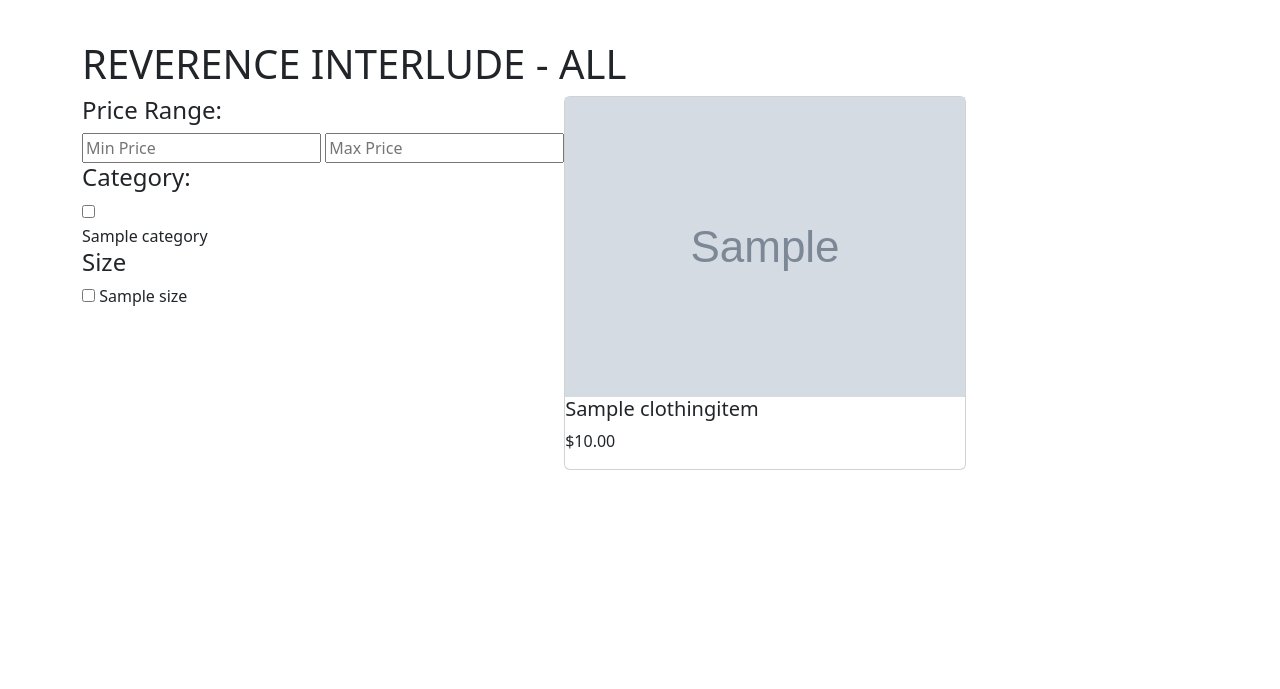
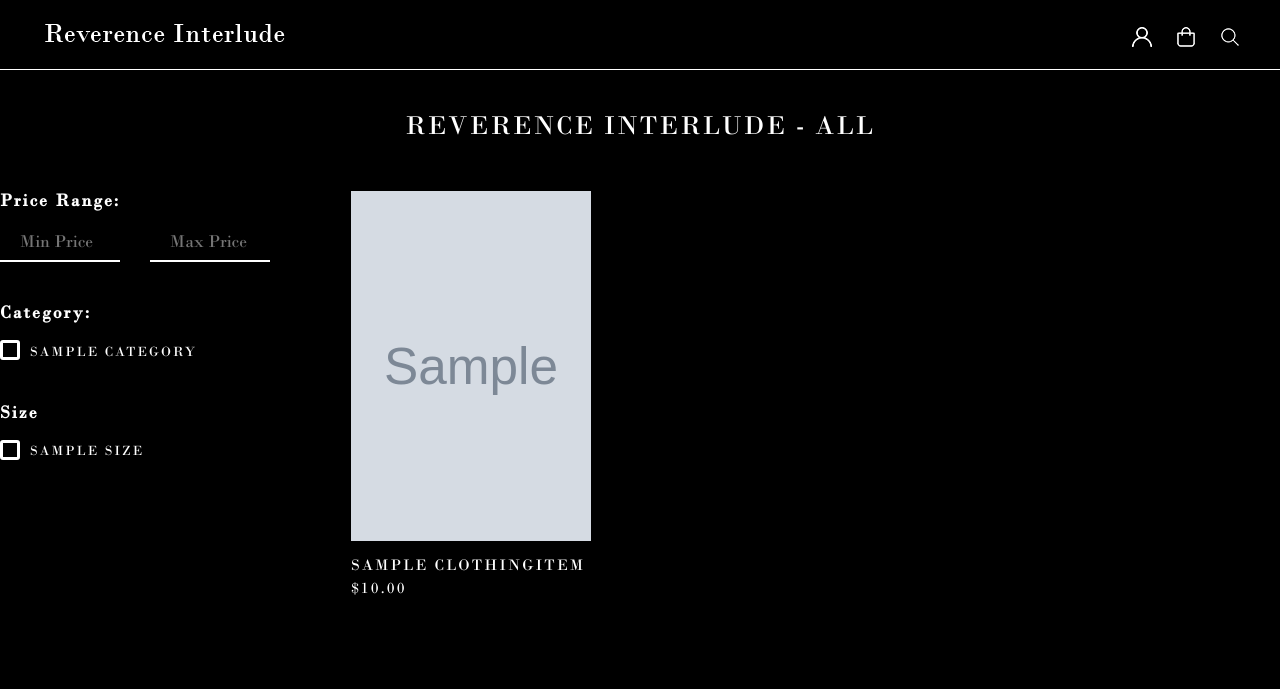
Before and after one commit to SigmaElite/DJS, a Django app: page / in a window 1280 px wide. Shown: the top 689 px of the page. Run offline with Django 5.2, Linux system fonts and the light colour scheme; tables that the repository leaves empty hold one stand-in row (values such as "Sample post"); grey boxes marked "Sample" are stand-in pictures; some libraries are stand-ins or nearby versions.

Commit message:
доделали каталог и настроили медиа

```diff
--- a/DJSITE/DJSITE/settings.py
+++ b/DJSITE/DJSITE/settings.py
@@ -122,3 +122,6 @@
 # https://docs.djangoproject.com/en/5.2/ref/settings/#default-auto-field
 
 DEFAULT_AUTO_FIELD = 'django.db.models.BigAutoField'
+
+MEDIA_URL = 'media/'
+MEDIA_ROOT = BASE_DIR / 'media'
--- a/DJSITE/DJSITE/urls.py
+++ b/DJSITE/DJSITE/urls.py
@@ -1,23 +1,13 @@
-"""
-URL configuration for DJSITE project.
-
-The `urlpatterns` list routes URLs to views. For more information please see:
-    https://docs.djangoproject.com/en/5.2/topics/http/urls/
-Examples:
-Function views
-    1. Add an import:  from my_app import views
-    2. Add a URL to urlpatterns:  path('', views.home, name='home')
-Class-based views
-    1. Add an import:  from other_app.views import Home
-    2. Add a URL to urlpatterns:  path('', Home.as_view(), name='home')
-Including another URLconf
-    1. Import the include() function: from django.urls import include, path
-    2. Add a URL to urlpatterns:  path('blog/', include('blog.urls'))
-"""
 from django.contrib import admin
 from django.urls import path, include
+from django.conf import settings
+from django.conf.urls.static import static
 
 urlpatterns = [
     path('admin/', admin.site.urls),
     path('', include('main.urls', namespace='main'))
 ]
+
+if settings.DEBUG:
+    urlpatterns += static(settings.MEDIA_URL,
+                          document_root=settings.MEDIA_ROOT) #это чтоб фото товара высвеч на сайте там еще поработали в сеттингс для этого
--- a/DJSITE/main/static/css/base.css
+++ b/DJSITE/main/static/css/base.css
@@ -0,0 +1,239 @@
+@font-face {  /*f-f вы можете загруз шрифт с вашего сервера (или из внешнего источника) и применить его к тексту на вашей странице*/
+    font-family: 'BODONI'; /* Имя, которое будет использоваться для обращ на шрифт */
+    src: url(../font/BOD_R.TTF);
+}
+
+:root {
+    --gold: #ccaf6b;
+}
+
+body {
+    background-color: black;
+    color: #fff;
+    font-family: 'BODONI', serif;
+    font-size: 18px;
+    letter-spacing: 2px;
+}
+
+a {
+    transition: all .4s ease;
+    color: var(--gold);
+    text-decoration: none;
+}
+
+a:hover {
+    opacity: 0.7; /* будет становится прозрачным плавно .4s */
+}
+
+h2 {
+    font-size: 38px;
+}
+
+h4 {
+    font-size: 18px;
+    font-weight: 300;
+}
+
+h5 {
+    font-weight: 300;
+    font-size: 16px;
+    margin: 0;
+}
+
+p {
+    font-weight: 300;
+    font-size: 16px;
+}
+
+.container {
+    max-width: 1400px; /* Элемент .container не сможет быть шире 1400 пикселей. */
+    margin: 0 auto;  /* по вертикали будет 0 по ширине авто */
+    padding: 40px 0;
+}
+
+.header {
+    padding: 0 40px;
+    height: 70px;
+    justify-content: space-between; /*распрет эл внутри флекс-контейнера так, чтобы 1 и последний элементы были прижаты к краям, а пространст между ними было равномерно распределено.*/
+    border-bottom: 1px solid #fff;
+    background-color: #000;
+}
+
+.input-container {
+    position: relative;
+    display: flex;
+}
+
+.search {
+    padding-right: 150px;
+    padding-bottom: 10px;
+}
+
+.form_input {
+    border: none;
+    border-bottom: 1px solid #fff;
+    width: 350px;
+    padding: 5px 10px;
+    padding-right: 40px;
+}
+
+.form_input::placeholder {
+    color:#000
+}
+
+.form_input:focus {
+    all: unset; /* сняли дефолт стили */
+    border: none;
+    background-color: #000;
+    width: 330px;
+    padding: 5px 10px;
+    border-bottom: 1px solid #fff;
+    letter-spacing: 2px;
+}
+
+.form_input, textarea {
+    color: #fff;
+}
+
+.btnforsearch {
+    position: absolute; /*Элемент будет позиционироваться относительно ближайшего родителя с position: relative;, absolute; или fixed; . Если такого родителя нет, то относительно документа*/
+    left: 96%; /* left указывает, насколько элемент сдвинут от левого края своего родителя */
+    background-color: #000;
+    top: 26%;
+    background: url(../img/search.png);
+    border: none;
+    width: 20px;
+    height: 20px;
+}
+
+.forsearch {
+    position: relative; /*можете использ свойства top, right, bottom и left, чтобы сдвинуть элемент относ его исходного положения.*/
+}
+
+.search-popup {
+    position: absolute;
+    top: 100%;
+    right: 0;
+    width: 250px;
+    z-index: 1000;
+    padding: 10px;
+    margin-right: 92px;
+    margin-top: 20px;
+}
+
+.form_input {
+    padding: 5px;
+    flex: 1;
+}  /*на этом закончили стилизовать нав бар снизу будет сам каталог*/
+
+.rev-head {
+    font-size: 27px;
+    text-align: center;
+    padding-bottom: 40px;
+}
+
+.sidebar {
+    min-width: 260px;
+    margin-right: 80px;
+}
+.sidebar h4 {
+    font-weight: 600;
+}
+
+.category-option {
+    position: relative;
+    display: flex;
+    align-items: center; /* Вертикальное центрирование */
+    text-transform: uppercase;
+    margin-bottom: 5px;
+    font-size: 14px;
+}
+
+.category-option input[type="checkbox"] { /*стилиз чекбоксы*/
+    display: none;
+}
+
+.category-option label {
+    position: relative;
+    padding-left: 30px;
+    padding-top: 2px;
+    cursor: pointer;
+    color: #fff;
+}
+
+.category-option label::before {
+    content: '';
+    position: absolute;
+    left: 0;
+    top: 50%; /*ровно по середине*/
+    transform: translateY(-50%); /*тож самое что и топ 50%*/
+    width: 20px;
+    height: 20px;
+    background-color: #000;
+    border: 3px solid #fff;
+    border-radius: 3px;
+}
+
+.category-option input[type="checkbox"]:checked + label::before{
+    background-color: #fff;
+}
+
+.category-name {
+    width: 200px;
+}
+.category-len {
+    padding-left: 40px;
+}
+
+.price-range {
+    margin-bottom: 20px;
+}
+
+.size-head, .category-head {
+    margin-top: 40px;
+    margin-bottom: 15px;
+}
+
+.price-head {
+    margin-bottom: 15px;
+}
+
+input[type='number'] {
+    width: 120px;
+    border: none;
+    background-color: #000;
+    padding-left: 20px;
+    padding-bottom: 5px;
+    color: #fff;
+    outline: none;/*чтоб не было белой обводки*/
+    border-bottom: 2px solid #fff;
+    transition: border-color 0.3s;
+    -moz-appearance: textfield;
+}
+
+input[type='number']::-webkit-inner-spin-button,
+input[type='number']::-webkit-outer-spin-button {
+    -webkit-appearance: none;
+    margin: 0;
+} /*это всё для того чтоб штуки для увелич или уменьш числа в range пропали*/
+
+
+.card-container {
+    gap: 30px; /* для того чтоб было расст между карточками */
+}
+
+.card {
+    width: 240px;
+    height: 460px;
+    background-color: #000;
+    color: #fff;
+    text-transform: uppercase;
+}
+.card img {
+    width: 240px;
+    height: 350px;
+}
+
+.card-info {
+    padding-top: 15px;
+}
--- a/DJSITE/main/templates/main/base.html
+++ b/DJSITE/main/templates/main/base.html
@@ -17,11 +17,11 @@
         <div class="header-logo">
             <img src="{% static 'img/rev.png' %}" alt="">
         </div>
-        <div class="search">
-            <form action="" id="search-form" class="search_form" style="display: none;">  <!--в стайле скрыли форму при нажатии на иконку поиска эта форма будет появляться-->
-                <input type="text" name="q" class="form-input" placeholder="Search">
+        {% comment %}<div class="search">
+            <form action="" id="search-form" class="search_form d-flex" style="display: none;">  <!--в стайле скрыли форму при нажатии на иконку поиска эта форма будет появляться-->
+                <input type="text" name="q" class="form_input" placeholder="Search">
                 <button type="submit" class="btnforsearch"></button><!--будет осуществл поиск-->
-            </form>
+            </form> {% endcomment %}
         </div>
         <div class="header-nav d-flex gap-4"> <!--без д флекс(превращает элемент в Flexbox-контейнер) будет идти сверху вниз а нужно слева направо геп 4 чтоб было опред расстояние-->
             <a href="#" class="h-profile">
--- a/DJSITE/main/templates/main/product/list.html
+++ b/DJSITE/main/templates/main/product/list.html
@@ -10,16 +10,17 @@
     <div class="catalog d-flex">
         <form action="{% url 'main:catalog' %}" method="get" class="sidebar" id="filter-form">
             <h4 class="price-head">Price Range:</h4>
-            <div class="price-range">
+            <div class="price-range d-flex justify-content-between">
                 <input type="number" name="min_price" id="min_price" placeholder="Min Price" value="{{ request.GET.min_price }}" oninput="debounceApplyFilters()">{# m_p берём с контекста #}
                 <input type="number" name="max_price" id="max_price" placeholder="Max Price" value="{{ request.GET.max_price }}" oninput="debounceApplyFilters()">
+            </div>
 
 
             <h4 class="category-head">Category:</h4>
             {% for category in categories %}
                 <div class="category-option">
                     <input type="checkbox" name="category" id="category-{{ category.slug }}" value="{{ category.slug }}" {# будет загораться т.к тип чекбокс, id формир динамич, юзая переменную category.slug #}
-                        {% if category.slug in selected_categories %}checked{% endif %} onchange="">  {# хотим при нажатии на чекбокс загорался цветом checked класс #}
+                    {% if category.slug in selected_categories %}checked{% endif %} onchange="applyFilters()">  {# хотим при нажатии на чекбокс загорался цветом checked класс #}
                     <label for="category-{{ category.slug }}" class='d-flex'>
                         <div class="category-name">{{ category.name }}</div>  <div class="category-len">{{ category.get_item_count }}</div>{# 2 div для того чтоб у нашей категории было рядом напис колво товаров которые в ней наход #}
                     </label>
@@ -29,12 +30,12 @@
             <h4 class="size-head">Size</h4> {# фильтр для размеров #}
             {% for size in sizes %}
                 <div class="category-option">
-                        <input type="checkbox" name="size" id="{{ size.name }}" value="{{ size.name }}"
-                        {% if size.name in selected_sizes %}checked{% endif %} onchange="">
+                    <input type="checkbox" name="size" id="size-{{ size.name }}" value="{{ size.name }}"
+                    {% if size.name in selected_sizes %}checked{% endif %} onchange="applyFilters()">
                     <label for="size-{{ size.name }}">{{ size.name }}</label>{# с помощью фор связан с чекбоксом #}
                 </div>
             {% endfor %}
-            </div>
+
         </form> {# main:catalog переадрес на гл стр main это app name в urls.py #}
 
         <div class="product-list"> <!--вывод товаров-->
@@ -89,7 +90,7 @@
             const titleElement = document.getElementById('reverence-title');
 
             if (checkboxes.length > 0) {
-                const selectedCategories = Array.form(checkboxes).map(checkbox => {
+                const selectedCategories = Array.from(checkboxes).map(checkbox => {
                     const categoryText = checkbox.nextElementSibling.textContent.trim();
                     return categoryText;
                 });
```
Lines whose indentation alone changed are shown as unchanged.
